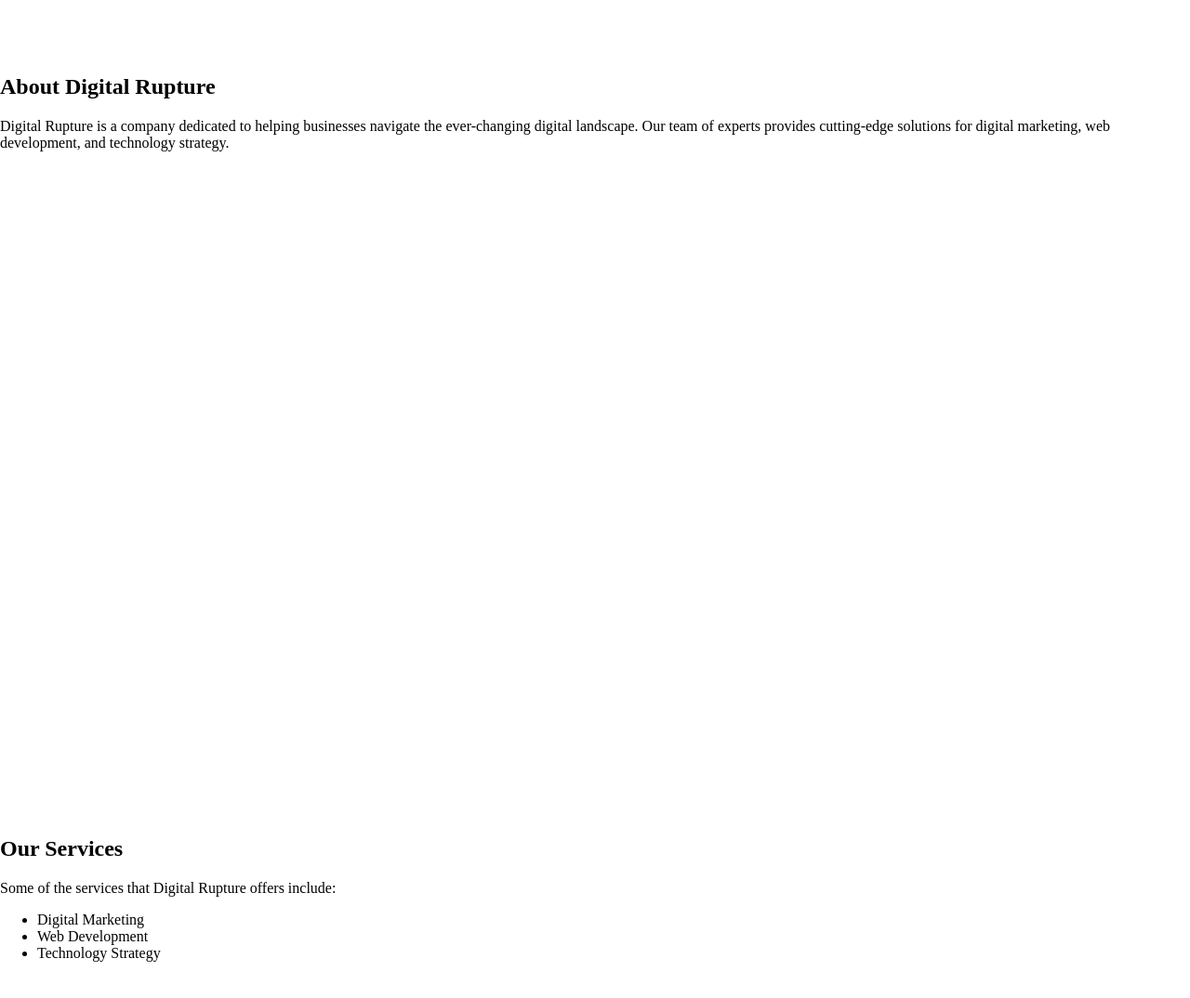
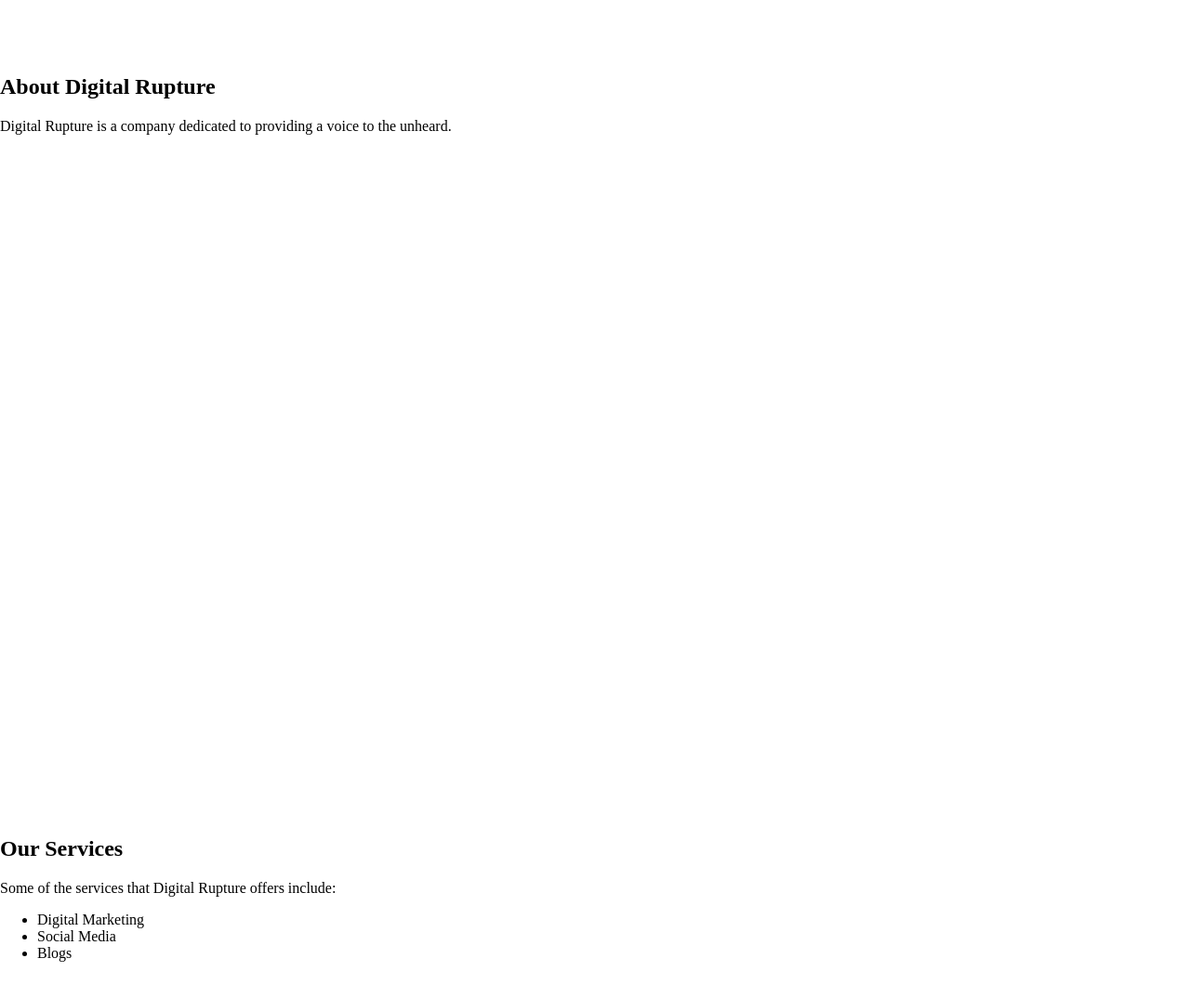
Before and after one commit to VeteranWilds/digitalrupture, a plain HTML site: page index.html in a window 1280 px wide. Shown: the part 740-1814 px from the top of the page at 93% size. Drawn offline with Linux system fonts and the light colour scheme; files that its build step writes are made by us from their sources.

Commit message:
Update index.html

```diff
--- a/index.html
+++ b/index.html
@@ -20,7 +20,7 @@
   <div class="parallax" id="parallax-1">
     <div class="content">
       <h2>About Digital Rupture</h2>
-      <p>Digital Rupture is a company dedicated to helping businesses navigate the ever-changing digital landscape. Our team of experts provides cutting-edge solutions for digital marketing, web development, and technology strategy.</p>
+      <p>Digital Rupture is a company dedicated to providing a voice to the unheard.</p>
     </div>
   </div>
   <!-- Add second parallax section -->
@@ -30,8 +30,8 @@
       <p>Some of the services that Digital Rupture offers include:</p>
       <ul>
         <li>Digital Marketing</li>
-        <li>Web Development</li>
-        <li>Technology Strategy</li>
+        <li>Social Media</li>
+        <li>Blogs</li>
       </ul>
     </div>
   </div>
```
